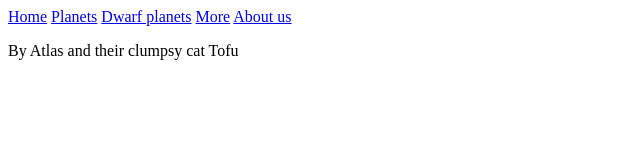
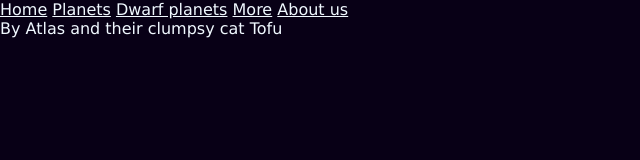
Before and after one commit to Fellemi/Eris, a plain HTML site: page html/about.html in a window 1280 px wide. Shown: the whole page, without its empty margins (0-640 px from the left). Drawn offline with Linux system fonts and the light colour scheme; files that its build step writes are made by us from their sources.

Commit message:
forgot how to name commits

```diff
--- a/html/about.html
+++ b/html/about.html
@@ -6,10 +6,11 @@
     <meta name="viewport" content="width=device-width, initial-scale=1.0">
     <title>Eris - About us</title>
 </head>
+<link rel="stylesheet" href="style.css">
 <body>
     <header>
         <nav class="pages">
-            <a href="/index.html">Home</a>
+            <a href="./index.html">Home</a>
             <a href="html/planets.html">Planets</a>
             <a href="html/dwarfplanets.html">Dwarf planets</a>
             <a href="#">More</a>
--- a/style.css
+++ b/style.css
@@ -0,0 +1,23 @@
+* {
+    padding: 0;
+    margin: 0;
+    box-sizing: border-box;
+    font-family: Verdana, Geneva, Tahoma, sans-serif;
+    color: aliceblue;
+}
+
+.pages {
+    text-align: left;
+    flex-wrap: wrap;
+}
+
+body {
+    background-color: rgb(8, 0, 22);
+}
+
+
+footer {
+    border-top-color: aliceblue;
+    bottom: 0;
+    max-height: 50px;
+}
```
Also changed, not shown: html/dwarfplanets.html (added), html/planets.html (added).
